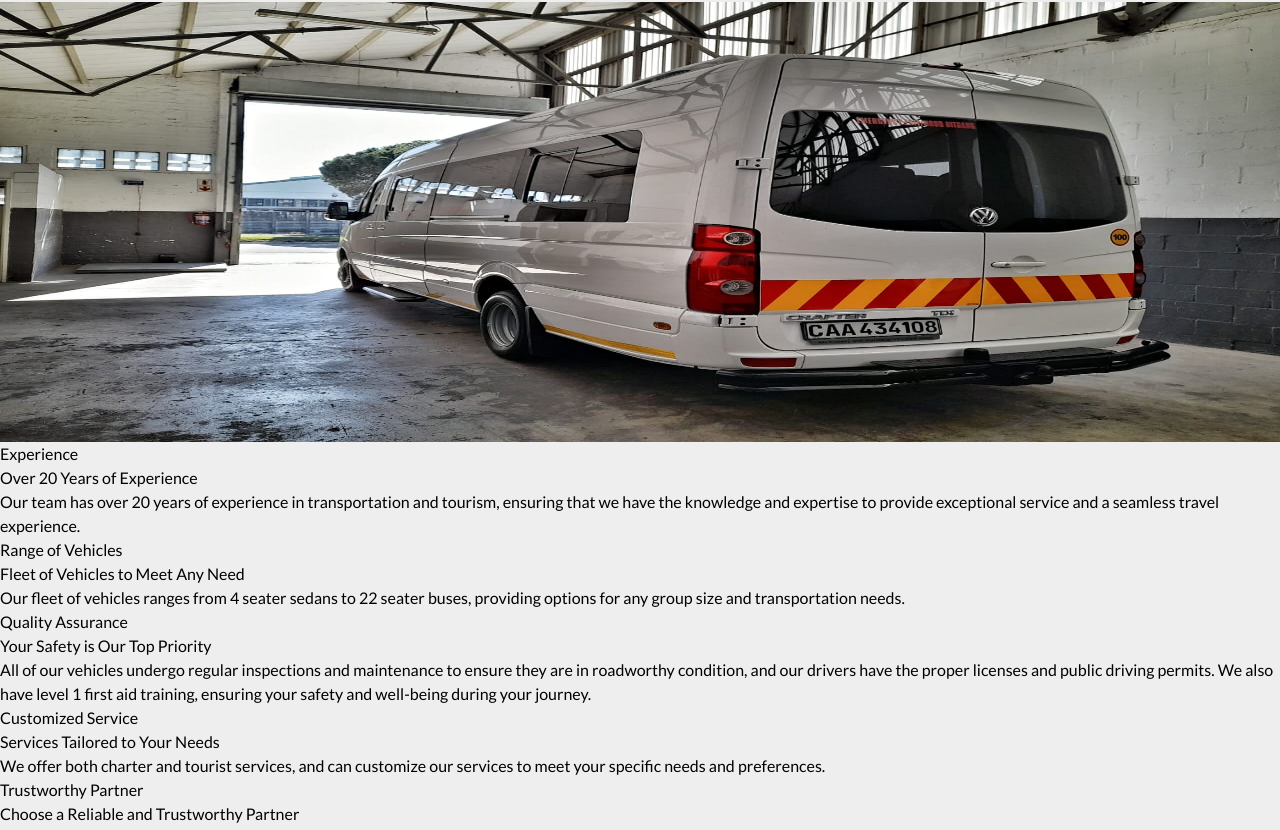
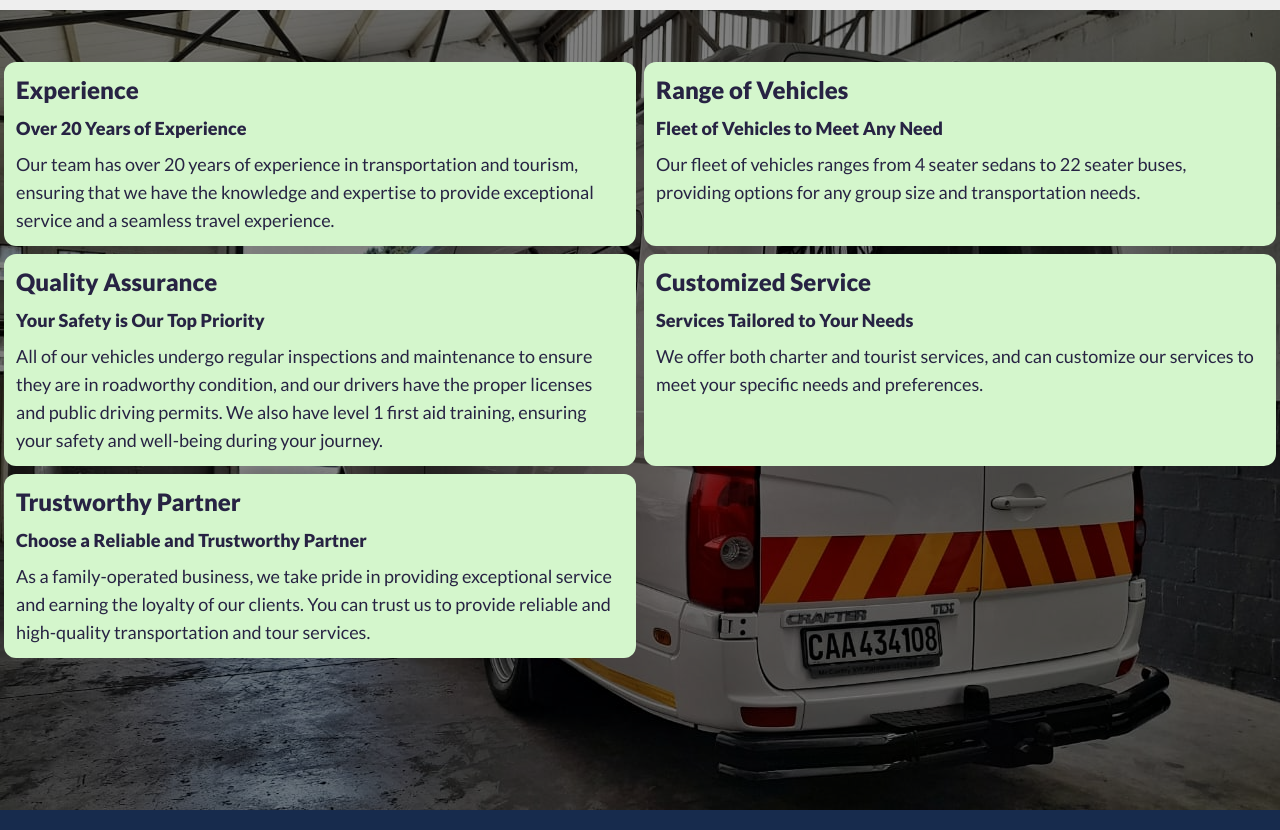
Before and after one commit to Riyaazct/exploringsa, a React (Create React App) app: page /services in a window 1280 px wide. Shown: the part 1890-2720 px from the top of the page. Built offline with nearby package versions, Linux system fonts and the light colour scheme; what tailwindcss-animated, tw-elements would draw is missing.

Commit message:
add grid layout to content in section and adjust styling

```diff
--- a/src/routes/WhyChooseUs.js
+++ b/src/routes/WhyChooseUs.js
@@ -2,21 +2,30 @@ import React from "react";
 
 const WhyChooseUs = () => {
   return (
-    <div className="mt-48">
-      <h1 className="my-10 text-center text-2xl text-blueText font-semibold">
+    <div className="mt-48 h-screen w-full relative">
+      <h1 className="my-10 text-center text-2xl text-blueText font-bold md:text-3xl lg:text-4xl">
         WHY CHOOSE US ?
       </h1>
-      <img
-        className="w-full h-[55vh]"
-        src="images/WhyChooseUs.jpg"
-        alt=""
-      />
-      <div>
+      <div className="relative">
+        <img
+          className="w-full h-screen object-cover z-10"
+          src="images/WhyChooseUs.jpg"
+          alt=""
+        />
+        <div className="w-full h-full bg-[black] absolute top-0 z-20 opacity-50" />
+      </div>
+
+      {/* CARDS CONTAINER */}
+      <div className="text-blueText absolute top-32 grid grid-cols-2 md: gap-2 p-1 z-20">
         {/* CARD #1 */}
-        <div>
-          <h2>Experience</h2>
-          <h3>Over 20 Years of Experience</h3>
-          <p>
+        <div className="h-full w-full p-3 bg-[#FFFFFF] bg-opacity-[85%] rounded-xl md:bg-orange lg:bg-lightGreen">
+          <h2 className="font-extrabold text-xl mb-2 md:text-2xl">
+            Experience
+          </h2>
+          <h3 className="font-extrabold text-sm mb-2 md:text-lg">
+            Over 20 Years of Experience
+          </h3>
+          <p className="text-sm md:text-lg">
             Our team has over 20 years of experience in transportation
             and tourism, ensuring that we have the knowledge and
             expertise to provide exceptional service and a seamless
@@ -24,20 +33,28 @@ const WhyChooseUs = () => {
           </p>
         </div>
         {/* CARD #2 */}
-        <div>
-          <h2>Range of Vehicles</h2>
-          <h3>Fleet of Vehicles to Meet Any Need</h3>
-          <p>
+        <div className="h-full w-full p-3 bg-[#FFFFFF] bg-opacity-[85%] rounded-xl md:bg-orange lg:bg-lightGreen">
+          <h2 className="font-extrabold text-xl mb-2 md:text-2xl">
+            Range of Vehicles
+          </h2>
+          <h3 className="font-extrabold text-sm mb-2 md:text-lg">
+            Fleet of Vehicles to Meet Any Need
+          </h3>
+          <p className="text-sm md:text-lg">
             Our fleet of vehicles ranges from 4 seater sedans to 22
             seater buses, providing options for any group size and
             transportation needs.
           </p>
         </div>
         {/* CARD #3 */}
-        <div>
-          <h2>Quality Assurance</h2>
-          <h3>Your Safety is Our Top Priority</h3>
-          <p>
+        <div className="h-full w-full p-3 bg-[#FFFFFF] bg-opacity-[85%] rounded-xl md:bg-orange lg:bg-lightGreen">
+          <h2 className="font-extrabold text-xl mb-2 md:text-2xl">
+            Quality Assurance
+          </h2>
+          <h3 className="font-extrabold text-sm mb-2 md:text-lg">
+            Your Safety is Our Top Priority
+          </h3>
+          <p className="text-sm md:text-lg">
             All of our vehicles undergo regular inspections and
             maintenance to ensure they are in roadworthy condition,
             and our drivers have the proper licenses and public
@@ -46,20 +63,29 @@ const WhyChooseUs = () => {
           </p>
         </div>
         {/* CARD #4 */}
-        <div>
-          <h2>Customized Service</h2>
-          <h3>Services Tailored to Your Needs</h3>
-          <p>
+        <div className="h-full w-full p-3 bg-[#FFFFFF] bg-opacity-[85%] rounded-xl md:bg-orange lg:bg-lightGreen">
+          <h2 className="font-extrabold text-xl mb-2 md:text-2xl">
+            Customized Service
+          </h2>
+          <h3 className="font-extrabold text-sm mb-2 md:text-lg">
+            Services Tailored to Your Needs
+          </h3>
+          <p className="text-sm md:text-lg">
             We offer both charter and tourist services, and can
             customize our services to meet your specific needs and
             preferences.
           </p>
         </div>
         {/* CARD #5 */}
-        <div>
-          <h2> Trustworthy Partner</h2>
-          <h3>Choose a Reliable and Trustworthy Partner</h3>
-          <p>
+        <div className="h-full w-full p-3 bg-[#FFFFFF] bg-opacity-[85%] rounded-xl md:bg-orange lg:bg-lightGreen">
+          <h2 className="font-extrabold text-xl mb-2 md:text-2xl">
+            {" "}
+            Trustworthy Partner
+          </h2>
+          <h3 className="font-extrabold text-sm mb-2 md:text-lg">
+            Choose a Reliable and Trustworthy Partner
+          </h3>
+          <p className="text-sm md:text-lg">
             As a family-operated business, we take pride in providing
             exceptional service and earning the loyalty of our
             clients. You can trust us to provide reliable and
```
